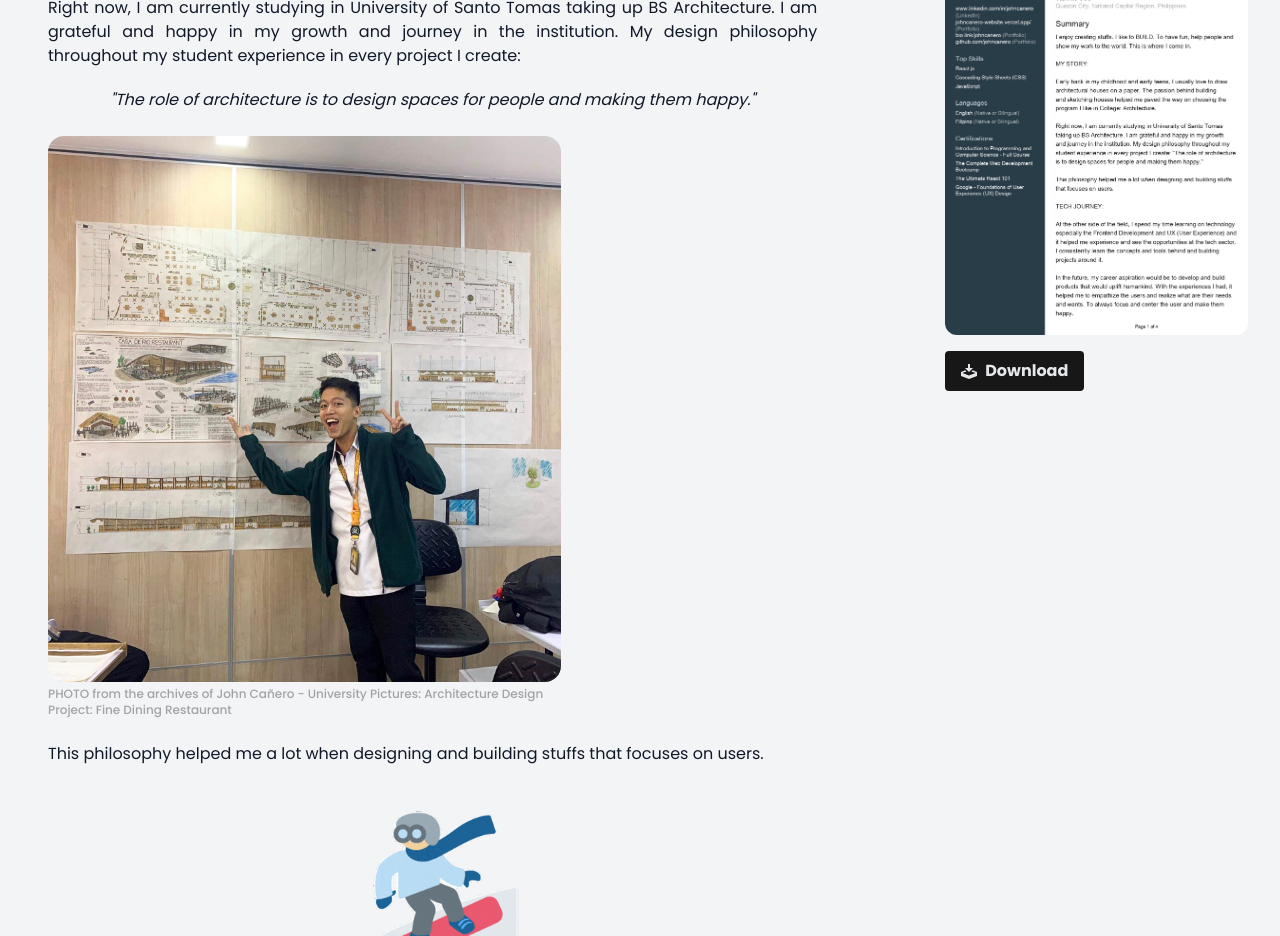
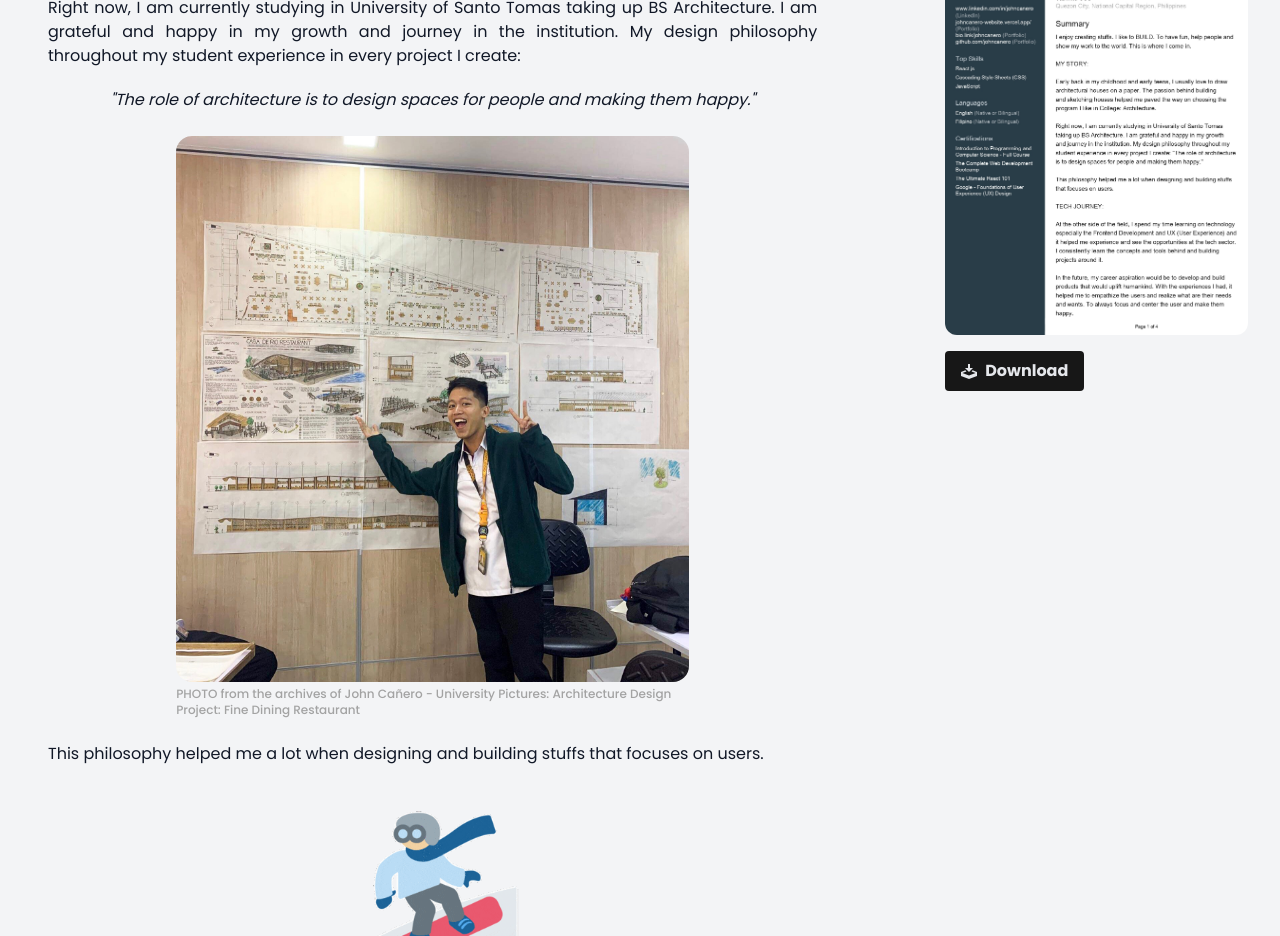
Before and after one commit to johncanero/johncanero-website, a Next.js app: page /about/about in a window 1280 px wide. Shown: the part 880-1816 px from the top of the page. Built offline with nearby package versions, Linux system fonts and the light colour scheme.

Commit message:
Fix Code

```diff
--- a/package.json
+++ b/package.json
@@ -28,8 +28,8 @@
     "@types/react": "^18.0.25",
     "@types/react-dom": "^18.0.8",
     "autoprefixer": "^10.4.13",
-    "postcss": "^8.4.18",
-    "tailwindcss": "^3.2.2",
-    "typescript": "^4.8.4"
+    "postcss": "^8.4.19",
+    "tailwindcss": "^3.2.4",
+    "typescript": "^4.9.3"
   }
 }
--- a/pages/about/about.tsx
+++ b/pages/about/about.tsx
@@ -63,7 +63,7 @@ const about = () => {
           </p>
 
           {/* Archi Student Jam */}
-          <div className="mt-6 mb-6 md:w-8/12 md:mx-aut">
+          <div className="mt-6 mb-6 md:w-8/12 md:mx-auto">
             <Image
               src="/images/jam2.jpg"
               width={600}
```
Also changed, not shown: styles/globals.css (line endings or trailing spaces), 1 other file (tests, documents, lock files or other folders).
